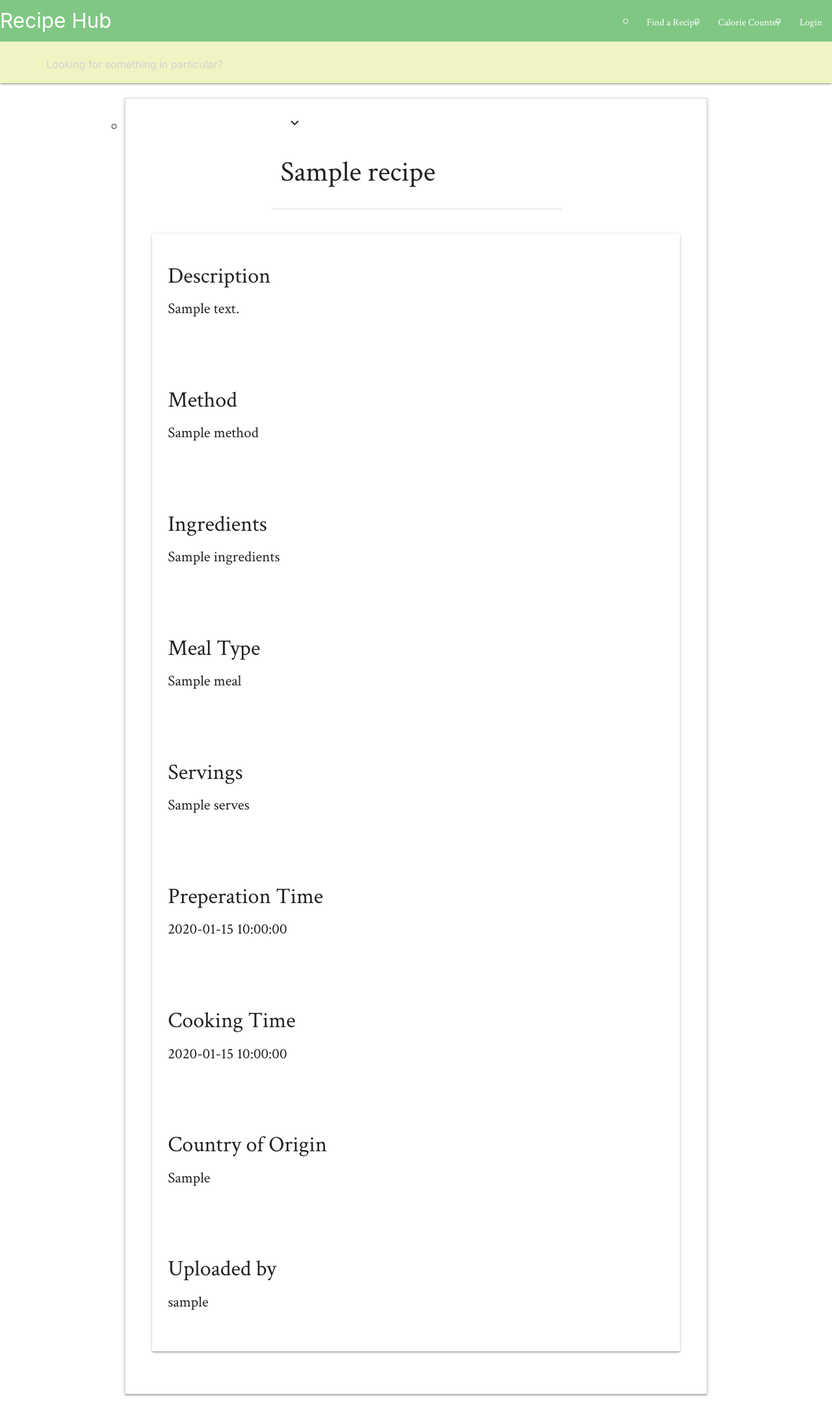
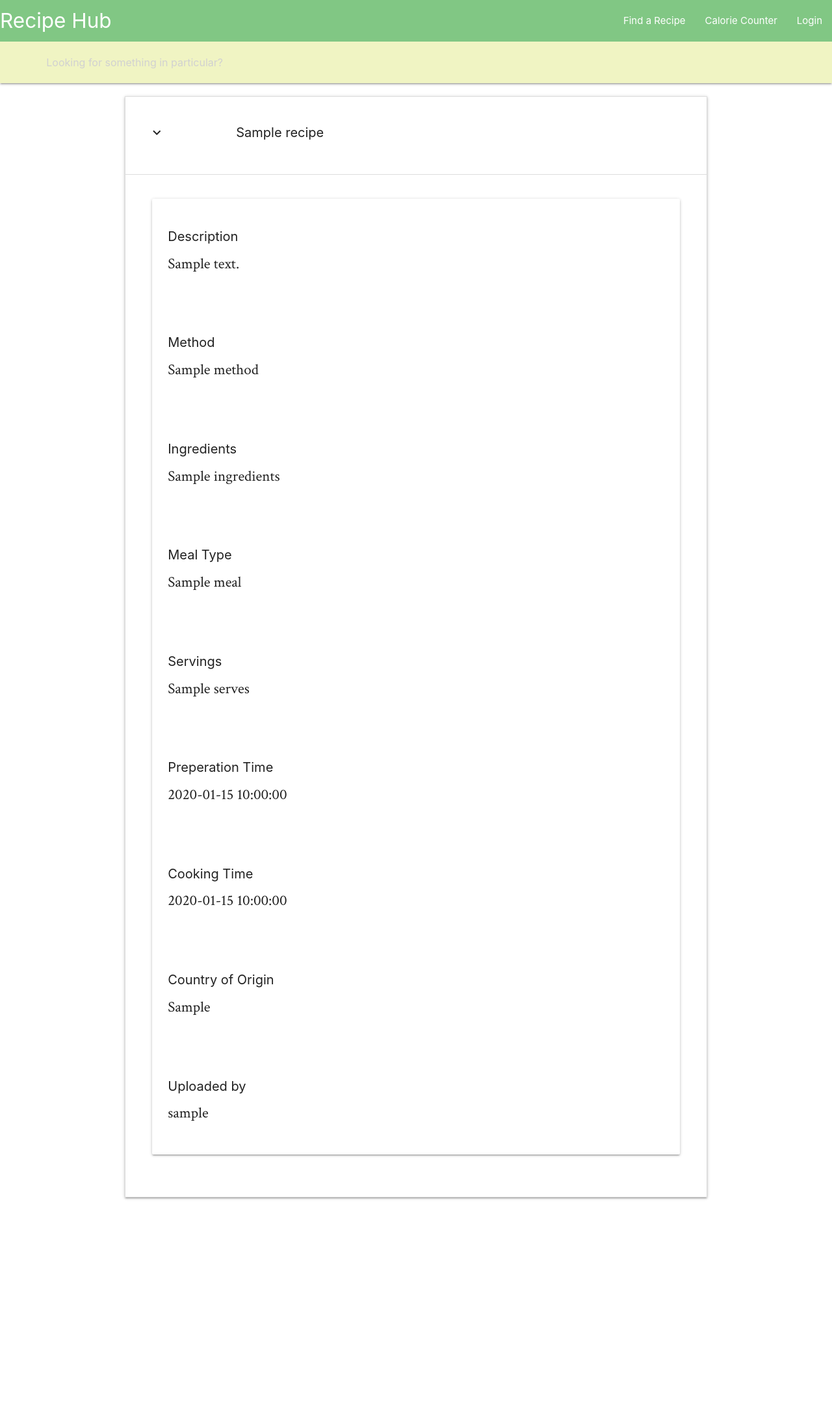
Before and after one commit to Didgerydont/data-centric-milestone-project, a Flask app: page /readrecipe in a window 1280 px wide, after a click that opens the changed part. Shown: the whole page at 65% size. After the commit the page ends 1846 px from the top, so only its background shows below. Run offline with Flask 2, Linux system fonts and the light colour scheme; a database or web service that is not in the repository returns one stand-in record (values such as "Sample title"); some libraries are stand-ins or nearby versions.

Commit message:
The log in is working now

```diff
--- a/app.py
+++ b/app.py
@@ -4,7 +4,7 @@
 from flask_pymongo import PyMongo
 from bson.objectid import ObjectId
 import bcrypt
-import datetime
+from datetime import datetime
 if os.path.exists("env.py"):
     import env
 
@@ -32,8 +32,9 @@
 def login():
     users=mongo.db.users
     user_login = users.find_one({'user_name': request.form['username']})
+
     if user_login:
-        if bcrypt.hashpw(request.form['pass'].encode('utf-8'), user_login['password'].encode('utf-8')) == user_login['password'].encode('utf-8'):
+        if bcrypt.hashpw(request.form['pass'].encode('utf-8'), user_login['password']) == user_login['password']:
             session['username'] = request.form['username']
             return redirect(url_for('login_success'))
 
--- a/static/css/style.css
+++ b/static/css/style.css
@@ -1,23 +1,31 @@
 /* General structural elements                    */
 
 /* structure */
-.container{
+
+.login-success-center{
     text-align: center;
 }
+/*text*/
 
-/*text*/
+
 p{
     font-family: 'Crimson Text', serif;
     font-size: 23px;
     text-align: left;
 }
 
+
 /* list items */
-ul > li {
+ul.features > li {
     list-style-type: circle !important;
     text-align: left;
     font-family: 'Crimson Text', serif;
     font-size: 23px;
+}
+
+.material-icons{
+    display: inline-flex;
+    vertical-align: middle;
 }
 
 /*HEADERS*/
@@ -33,11 +41,16 @@
     width: 50%;
 }
 
+.mt1em{
+    margin-top: 1.2em;
+}
+
 .title-header {
-    display: block;
-    margin-left: auto;
-    margin-right: auto;
-    width: 50%;
+    width: 100%;
+}
+
+.recipe-header{
+    font-size: 20px;
 }
 /* Navbar*/
 
--- a/templates/index.html
+++ b/templates/index.html
@@ -15,7 +15,7 @@
 <div class="container index-features">
     <h3 class="header-align">Features</h3>
     <p>Here are the features that you can look forward to on our site</p>
-    <ul class="browser-default">
+    <ul class="features browser-default">
         <li>Log in with your own personal user profile</li>
         <li>Create, update and delete your own recipes as well as read other community members ideas</li>
         <li>We have teamed up with the good people over at FatSecret&trade; so that you have a built in calorie counter in order to know exactly how many you are eating</li>
--- a/templates/login_success.html
+++ b/templates/login_success.html
@@ -1,8 +1,9 @@
 {% extends "base.html" %}
 {% block content %}
 
-<div class="container">
+<div class="container center">
     <h3>You have successfully logged in!</h3>
+    <p class="center">You may now proceed to your recipes</p>
 </div>
 
 {% endblock %}
--- a/templates/readrecipe.html
+++ b/templates/readrecipe.html
@@ -19,7 +19,12 @@
         <ul class="collapsible">
         {% for recipe in recipes %}
             <li>
-                <div class="collapsible-header title-header"><i class="material-icons">expand_more</i><h3 class="recipe-header">{{recipe.title}}</h3></div>
+                <div class="collapsible-header title-header">
+                    <div class="row">
+                        <div class="col s2 mt1em"><i class="material-icons">expand_more</i></div>
+                        <div class="col s10 header-align"><h3 class="recipe-header browser-default">{{recipe.title}}</h3></div>
+                    </div>
+                </div>
                     <div class="collapsible-body">
                         <div class="row">
                             <div class="col s12">
@@ -27,55 +32,55 @@
                                     <div class="card-image">
                                     </div>
                                     <div class="card-content recipe-description">
-                                        <h4 class="find-recipe-headers">Description</h4>
+                                        <h4 class="recipe-header">Description</h4>
                                         <p>{{recipe.description}}</p>
 
                                     </div>
                                     <br>
                                     <div class="card-content recipe-method">
-                                        <h4 class="find-recipe-headers">Method</h4>
+                                        <h4 class="recipe-header">Method</h4>
                                         <p>{{recipe.method}}</p>
 
                                     </div>
                                     <br>
                                     <div class="card-content recipe-ingredients">
-                                        <h4 class="find-recipe-headers">Ingredients</h4>
+                                        <h4 class="recipe-header">Ingredients</h4>
                                         <p>{{recipe.ingredients}}</p>
 
                                     </div>
                                     <br>
                                     <div class="card-content recipe-meal">
-                                        <h4 class="find-recipe-headers">Meal Type</h4>
+                                        <h4 class="recipe-header">Meal Type</h4>
                                         <p>{{recipe.meal}}</p>
 
                                     </div>
                                     <br>
                                     <div class="card-content recipe-serves">
-                                        <h4 class="find-recipe-headers">Servings</h4>
+                                        <h4 class="recipe-header">Servings</h4>
                                         <p>{{recipe.serves}}</p>
 
                                     </div>
                                     <br>
                                     <div class="card-content recipe-prep-time">
-                                        <h4 class="find-recipe-headers">Preperation Time</h4>
+                                        <h4 class="recipe-header">Preperation Time</h4>
                                         <p>{{recipe.prep_time}}</p>
 
                                     </div>
                                     <br>
                                     <div class="card-content recipe-cooking-time">
-                                        <h4 class="find-recipe-headers">Cooking Time</h4>
+                                        <h4 class="recipe-header">Cooking Time</h4>
                                         <p>{{recipe.cooking_time}}</p>
 
                                     </div>
                                     <br>
                                     <div class="card-content recipe-country-of-origin">
-                                        <h4 class="find-recipe-headers">Country of Origin</h4>
+                                        <h4 class="recipe-header">Country of Origin</h4>
                                         <p>{{recipe.country_of_origin}}</p>
 
                                     </div>
                                     <br>
                                     <div class="card-content recipe-user-name">
-                                        <h4 class="find-recipe-headers">Uploaded by</h4>
+                                        <h4 class="recipe-header">Uploaded by</h4>
                                         <p>{{recipe.user_name}}</p>
 
                                     </div>
```
